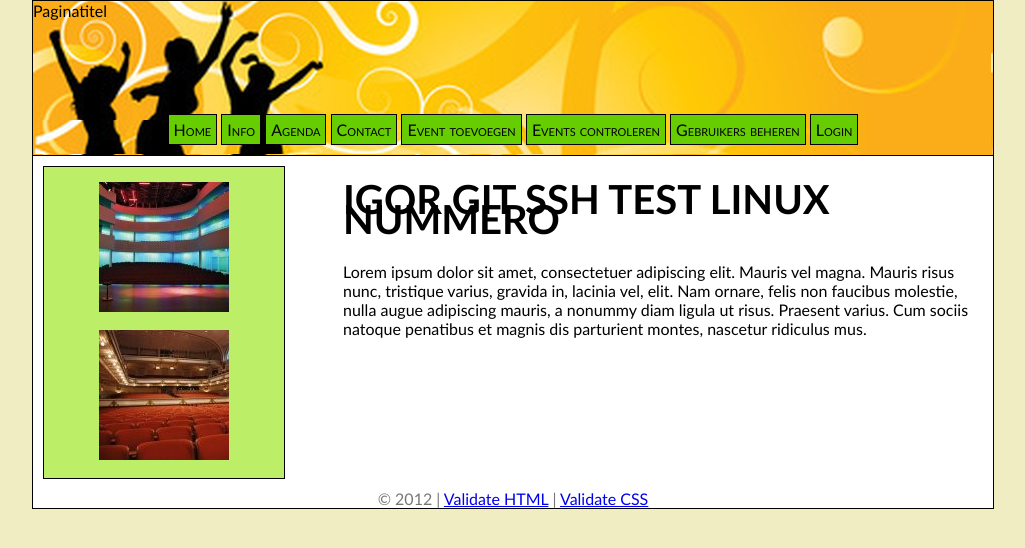
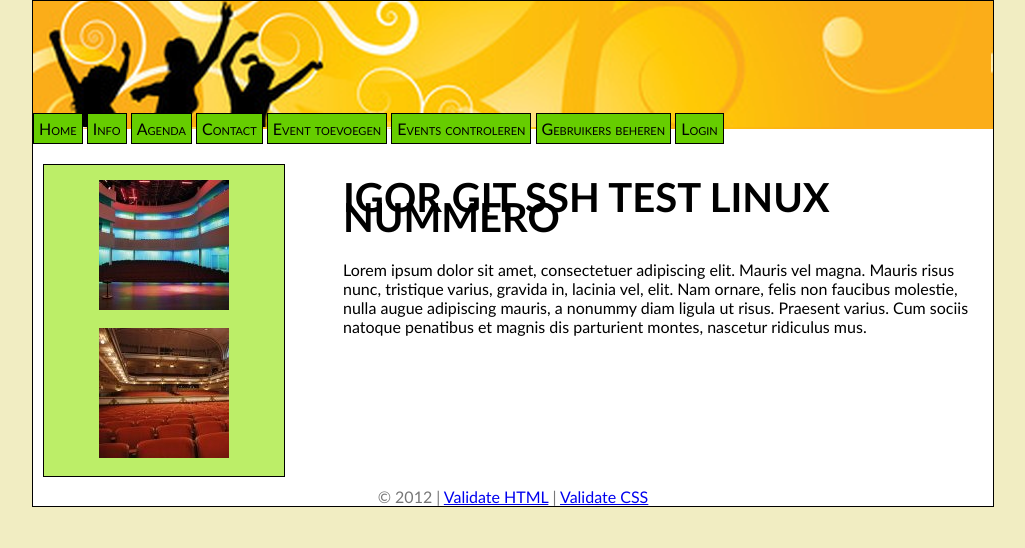
Before and after one commit to MaartenJager/Public_Agenda, a PHP site: page /index.php in a window 1280 px wide. Shown: the top 548 px of the page, without its empty margins (127-1152 px from the left). Run offline with PHP 8.4, Linux system fonts and the light colour scheme.

Commit message:
verberg titel in header

```diff
--- a/style.css
+++ b/style.css
@@ -81,6 +81,7 @@ form.button:hover {
     /* Properties of background */
     background: #BCEE68;
     background-image: url(img/header-top.png);
+    text-indent: -100em; }
 
     /* Properties of boundaries */
     border-bottom-style: solid;
```
